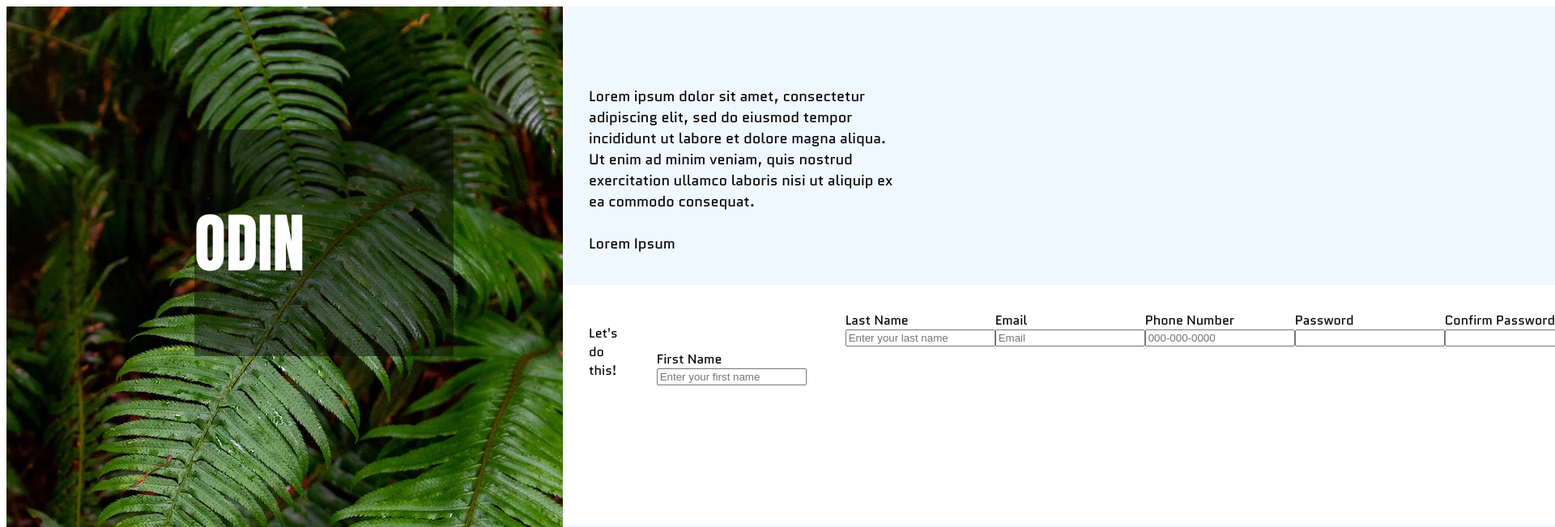
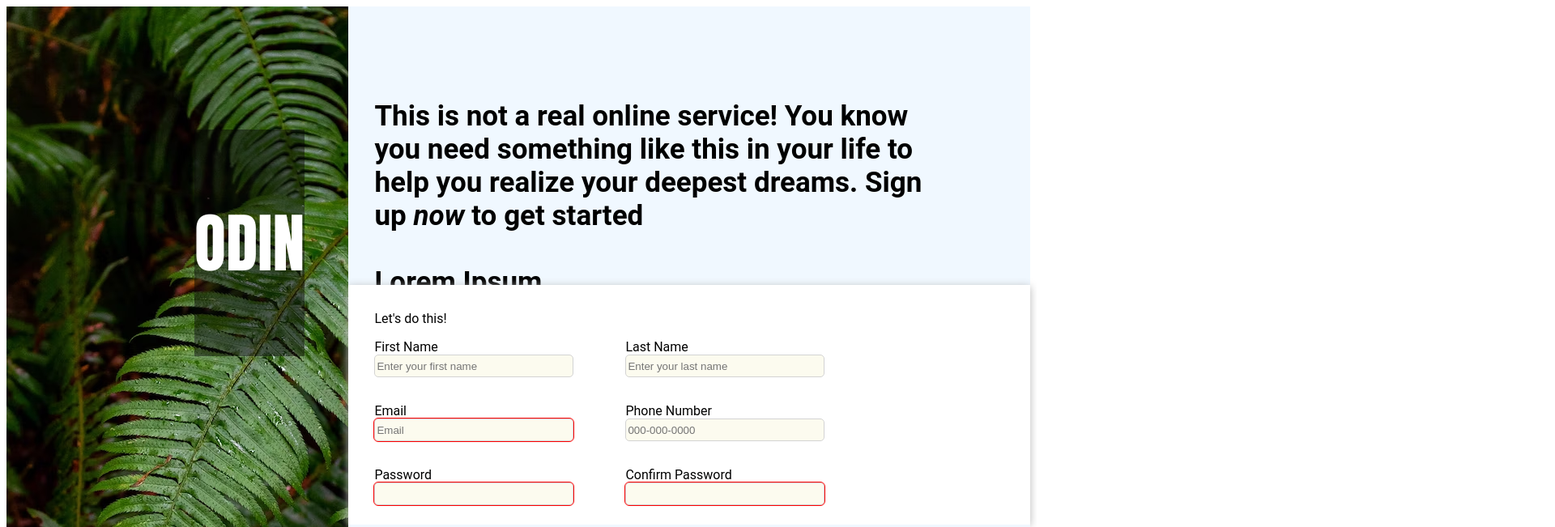
Before and after one commit to jhwk316/Sign-Up-Form, a plain HTML site: page index.html in a window 1280 px wide. Shown: the top 651 px of the page at 81% size, 1920 px wide, since content can reach past the window. Drawn offline with Linux system fonts and the light colour scheme.

Commit message:
reformatted html doc and css to align text areas. added validation indicators on input fields

```diff
--- a/index.html
+++ b/index.html
@@ -24,11 +24,15 @@
  <!-- div with info and login areas -->
   <div class="right">
     <div class="top">
-      <p>Lorem ipsum dolor sit amet, consectetur adipiscing elit, sed do eiusmod tempor incididunt ut labore et dolore magna aliqua. Ut enim ad minim veniam,
-        quis nostrud exercitation ullamco laboris nisi ut aliquip ex ea commodo consequat. <br><br> Lorem Ipsum</p>
+      <p>This is not a real online service! You know you need something like this in your life to help you realize your deepest dreams.
+        Sign up <span style="font-style: italic;">now</span> to get started<br><br> Lorem Ipsum</p>
     </div>
     <div class="middle">
+
+
+
         <p>Let's do this!</p>
+      <div class="name">
           <div class="firstname">
           <!-- First Name -->
           <label for="FirstName">First Name</label>
@@ -39,6 +43,9 @@
           <label for="LastName">Last Name</label>
           <input name="lastname" type="text" placeholder="Enter your last name" required>
         </div>
+      </div>
+
+      <div class="contact">
         <!-- Email -->
         <div class="email">
           <label for="email">Email</label>
@@ -47,17 +54,22 @@
         <!-- Phone Number -->
         <div class="phone">
           <label for="phone">Phone Number</label>
-        <input name="phone" type="number" placeholder="000-000-0000" required>
+          <input name="phone" type="tel" maxlength="10" minlength="10" placeholder="000-000-0000" required>
         </div>
+      </div>
+
+
+      <div class="enterpassword">
           <!-- Password -->
         <div class="password">
           <label for="password">Password</label>
-        <input name="password" type="password" required>
+          <input name="password" form="password" type="password" pattern="[a-zA-Z0-9]{8,20}" required>
         </div>
           <!-- Confirm Password -->
         <div class="confirm">
           <label for="confirmpassword">Confirm Password</label>
-        <input name="confirmpassword" type="password" required>
+          <input name="confirmpassword" type="password" pattern="[a-zA-Z0-9]{8,20}" required>
+        </div>
       </div>
 
     </div>
--- a/stylesheet.css
+++ b/stylesheet.css
@@ -1,7 +1,7 @@
 .main {
   display: flex;
   flex-direction: row;
-  font-family: 'Quantico', sans-serif;
+  font-family: 'Roboto', sans-serif;
 
 }
 
@@ -11,7 +11,7 @@
   left: 15rem;
   color: blue;
   background-color: rgba(5, 5, 5, 0.466);
-  width: 20rem;
+  /* width: 20rem; */
 
 }
 
@@ -24,39 +24,77 @@
 .right {
   display: flex;
   flex-direction: column;
+  width: 67vw;
+  background-color: aliceblue;
 
 }
+
+.left {
+  width: 33vw;
+}
+
 
 .top {
   padding-left: 2rem;
   padding-top: 5rem;
   height: 33vh;
   background-color: aliceblue;
+
+
 }
 
 .top > p {
-  width: 30vw;
-  font-size: large;
-  word-wrap: break-word;
+  width: 55vw;
+  font-size: 35px;
+  font-weight: bold;
+
 }
 
 .middle {
-  padding-left: 2rem;
+  padding: 1rem 2rem;
+  display: block;
+  height: 33vh;
+  background-color: white;
+  border-bottom: solid thin light gray;
+  box-shadow: 0px -2px 10px rgb(184, 184, 184);
+  box-shadow: 0px  2px 10px rgb(184, 184, 184);
+}
+
+
+
+input {
+  width: 15rem;
+  height: 1.5rem;
+  border: solid thin;
+  border-radius: 5px;
+  border-color: lightgray;
+  background-color: rgba(247, 244, 207, 0.336);
+}
+
+.name {
+  display: flex;
+}
+
+.contact {
+  display: flex;
   padding-top: 2rem;
+}
+
+.enterpassword {
   display: flex;
-  flex-direction: row;
-  height: 33vh;
+  padding-top: 2rem;
 }
 
 .firstname {
-  margin: 3rem;
   display: flex;
   flex-direction: column;
+
 }
 
 .lastname {
   display: flex;
   flex-direction: column;
+  padding-left: 4rem;
 }
 
 .email {
@@ -64,9 +102,22 @@
   flex-direction: column;
 }
 
+.email > input:valid {
+  outline: solid thin green;
+}
+
+.email > input:invalid {
+  outline: solid thin red;
+}
+
 .phone {
   display: flex;
   flex-direction: column;
+  padding-left: 4rem;
+}
+
+.phone > input:valid {
+  outline: solid thin green;
 }
 
 .password {
@@ -74,15 +125,37 @@
   flex-direction: column;
 }
 
+.password > input:invalid {
+  outline: solid thin red;
+}
+
+.password > input:valid {
+  outline: solid thin green;
+}
+
+
 .confirm {
   display: flex;
   flex-direction: column;
+  padding-left: 4rem;
 }
+
+.confirm > input:invalid {
+  outline: solid thin red;
+}
+
+.confirm > input:valid {
+  outline: solid thin green;
+}
+
+
 .bottom {
   padding-left: 2rem;
   padding-top: 2rem;
   height: 33vh;
   background-color: aliceblue;
+  /* border-top: solid thin light gray;
+  box-shadow: 0px -5px 5px rgb(184, 184, 184); */
 }
 
 .bottom > button {
```
Lines whose indentation alone changed are shown as unchanged.
